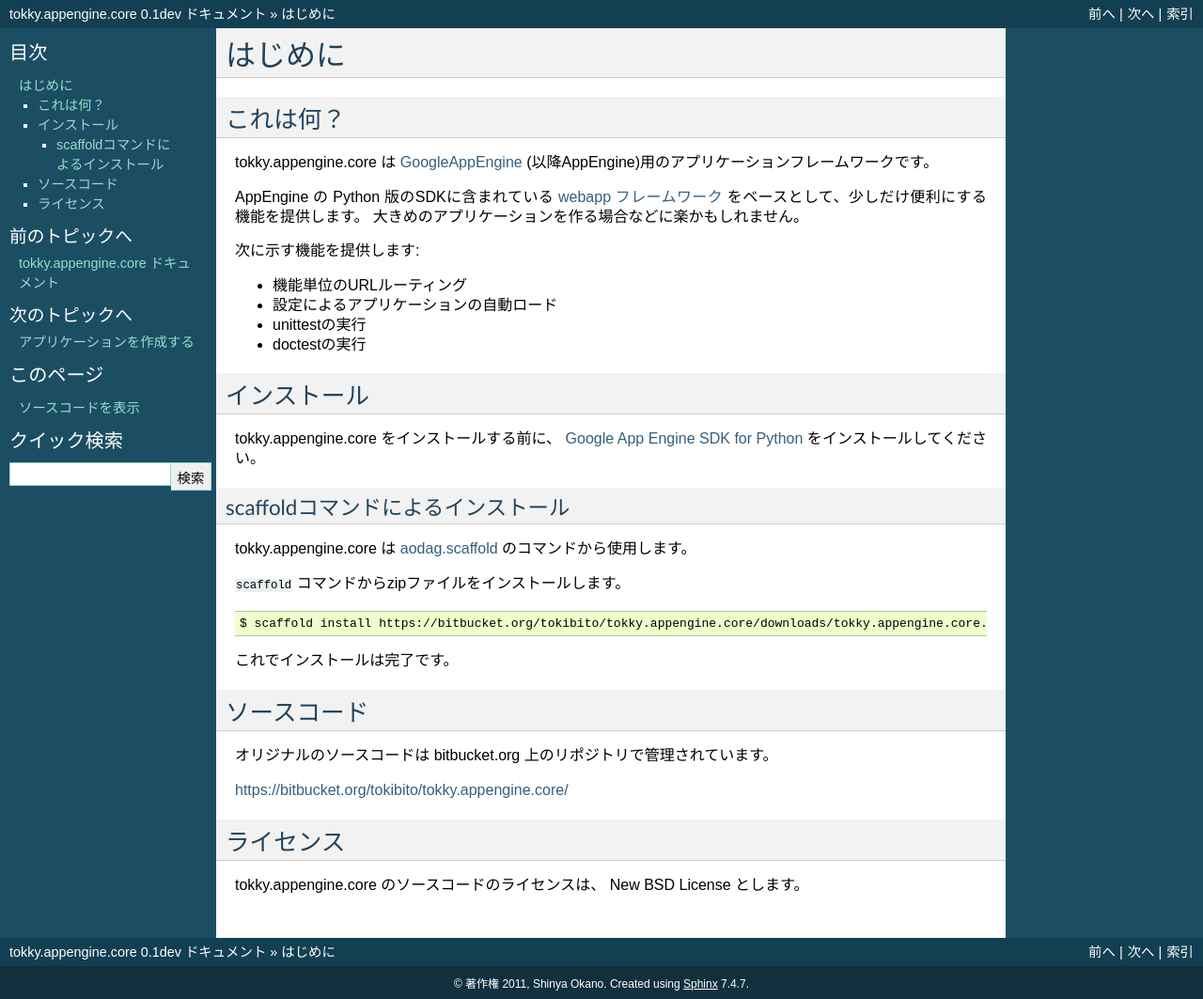
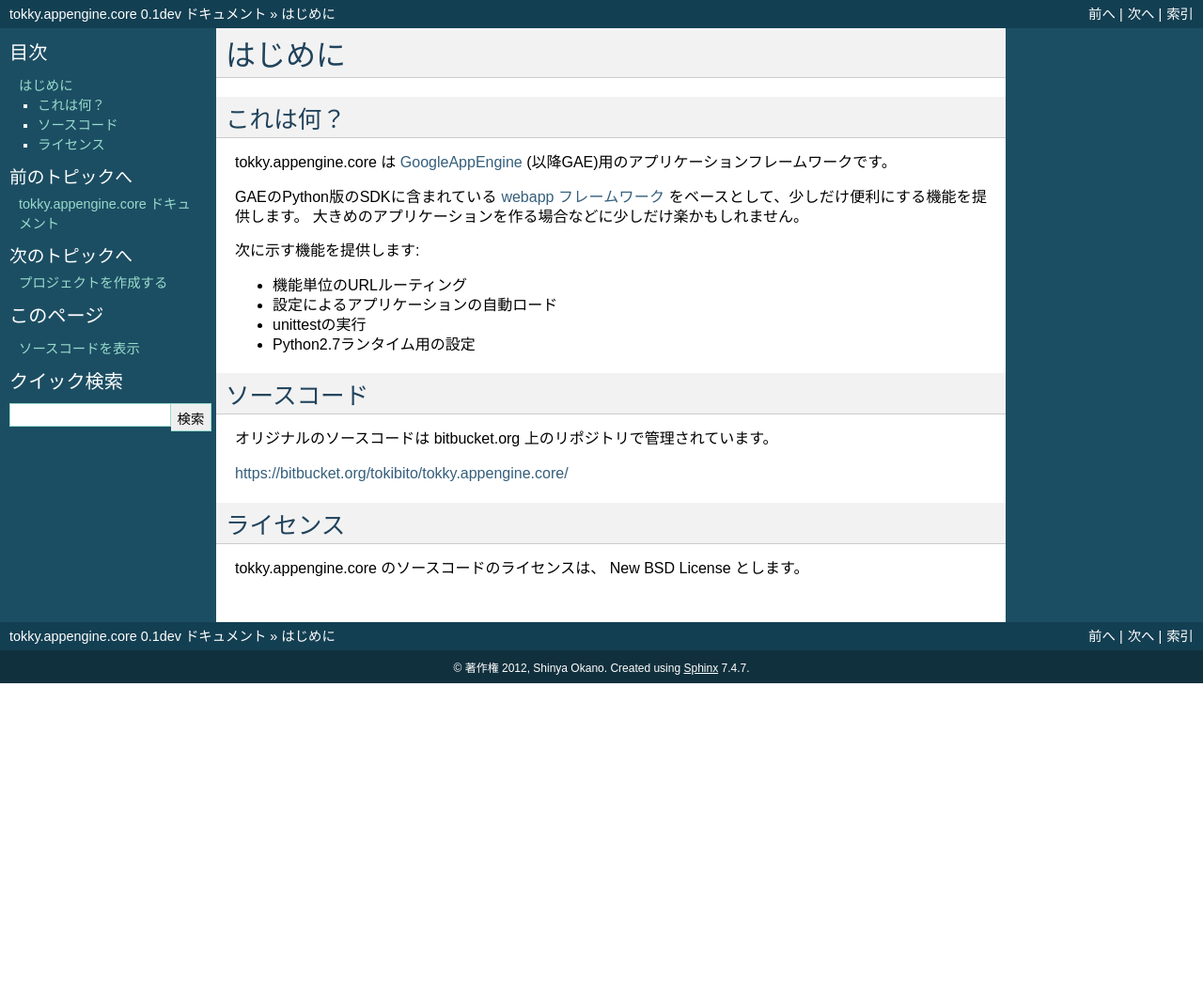
Before and after one commit to tokibito/tokky.appengine.core, a Sphinx documentation site: the page built from docs/ja/source/intro.rst, in a window 1280 px wide. Shown: the whole page at 94% size. Built offline with Sphinx 7.4.7, drawn with Linux system fonts in a browser that asks for light colours; after the commit the page ends 900 px from its top, so only the background shows below that.

Commit message:
ドキュメント修正と追記
--HG--
branch : feedback201203

```diff
--- a/docs/ja/source/application.rst
+++ b/docs/ja/source/application.rst
@@ -1,14 +1,18 @@
-==========================
-アプリケーションを作成する
-==========================
+======================
+プロジェクトを作成する
+======================
 
-AppEngine用のアプリケーションを作成します。
+GAE用のプロジェクトを作成します。
 
-新規にアプリケーションを作成する
+新規にプロジェクトを作成する
 ================================
 
-新規アプリケーションの作成は ``scaffold`` コマンドを実行します。
-このドキュメントでは `engineapp` という名前のアプリケーションを作成します。
+新規プロジェクトの作成はnew_project_templateディレクトリのコピーから開始します。
+このドキュメントでは `engineapp` という名前のnew_project_templateを作成します。
+
+.. note::
+
+   以下、要修正
 
 ::
 
--- a/docs/ja/source/conf.py
+++ b/docs/ja/source/conf.py
@@ -32,7 +32,7 @@
 
 # General information about the project.
 project = u'tokky.appengine.core'
-copyright = u'2011, Shinya Okano'
+copyright = u'2012, Shinya Okano'
 
 # The version info for the project you're documenting, acts as replacement for
 # |version| and |release|, also used in various other places throughout the
--- a/docs/ja/source/index.rst
+++ b/docs/ja/source/index.rst
@@ -9,6 +9,7 @@
 
    intro
    application
+   changes
 
 索引
 ====
--- a/docs/ja/source/intro.rst
+++ b/docs/ja/source/intro.rst
@@ -5,42 +5,20 @@
 これは何？
 ==========
 
-tokky.appengine.core は `GoogleAppEngine`_ (以降AppEngine)用のアプリケーションフレームワークです。
+tokky.appengine.core は `GoogleAppEngine`_ (以降GAE)用のアプリケーションフレームワークです。
 
-AppEngine の Python 版のSDKに含まれている `webapp フレームワーク`_ をベースとして、少しだけ便利にする機能を提供します。
-大きめのアプリケーションを作る場合などに楽かもしれません。
+GAEのPython版のSDKに含まれている `webapp フレームワーク`_ をベースとして、少しだけ便利にする機能を提供します。
+大きめのアプリケーションを作る場合などに少しだけ楽かもしれません。
 
 次に示す機能を提供します:
 
 * 機能単位のURLルーティング
 * 設定によるアプリケーションの自動ロード
 * unittestの実行
-* doctestの実行
+* Python2.7ランタイム用の設定
 
 .. _`GoogleAppEngine`: http://code.google.com/appengine/
 .. _`webapp フレームワーク`: http://code.google.com/appengine/docs/python/tools/webapp/
-
-インストール
-============
-
-tokky.appengine.core をインストールする前に、 `Google App Engine SDK for Python`_ をインストールしてください。
-
-.. _`Google App Engine SDK for Python`: http://code.google.com/appengine/downloads.html#Google_App_Engine_SDK_for_Python
-
-scaffoldコマンドによるインストール
-----------------------------------
-
-tokky.appengine.core は `aodag.scaffold`_ のコマンドから使用します。
-
-``scaffold`` コマンドからzipファイルをインストールします。
-
-::
-
-   $ scaffold install https://bitbucket.org/tokibito/tokky.appengine.core/downloads/tokky.appengine.core.zip tokky.appengine.core
-
-これでインストールは完了です。
-
-.. _`aodag.scaffold`: http://pypi.python.org/pypi/aodag.scaffold/
 
 ソースコード
 ============
```
Also changed, not shown: docs/ja/ja.json (deleted, +0 -19 lines), docs/ja/source/changes.rst (added, +12 -0 lines).
